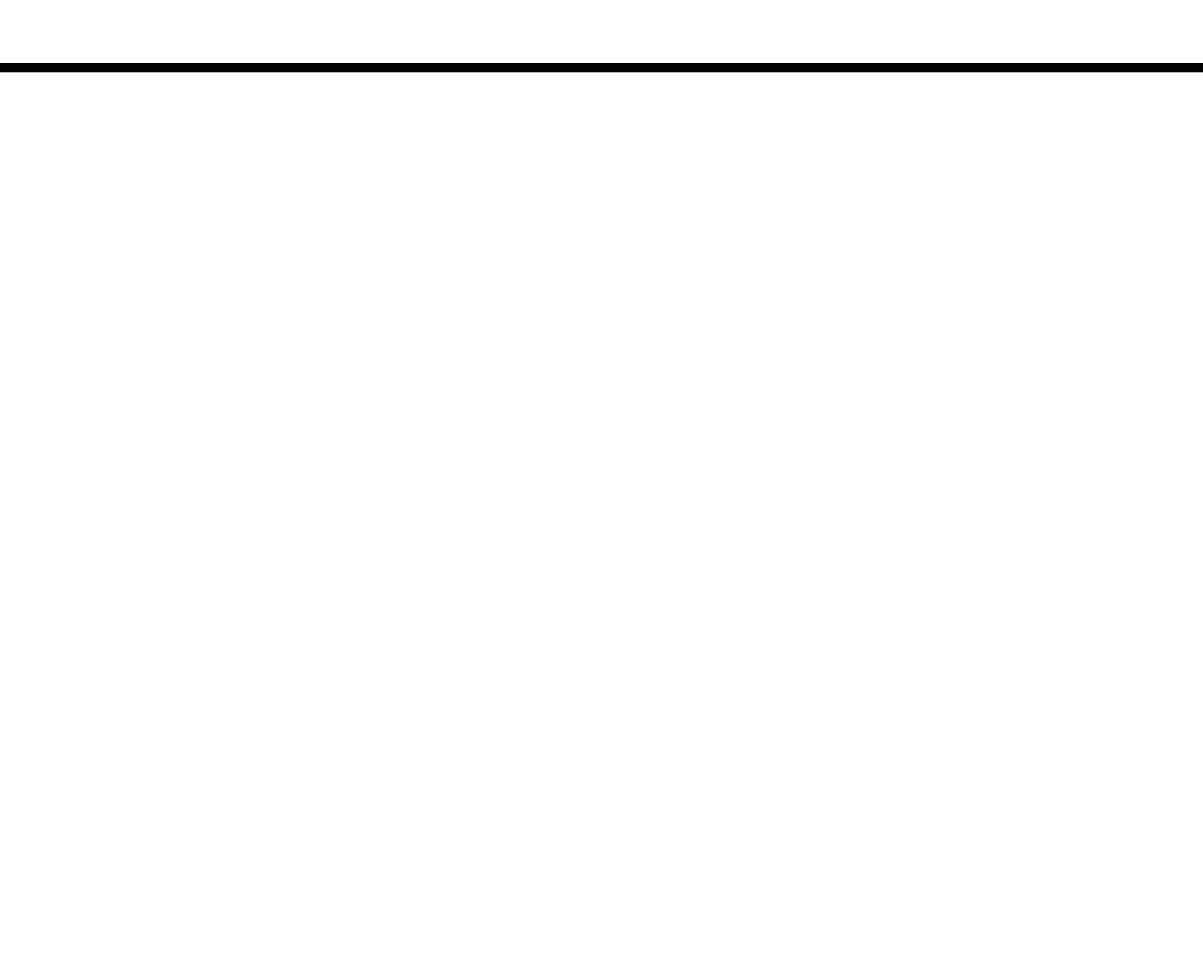
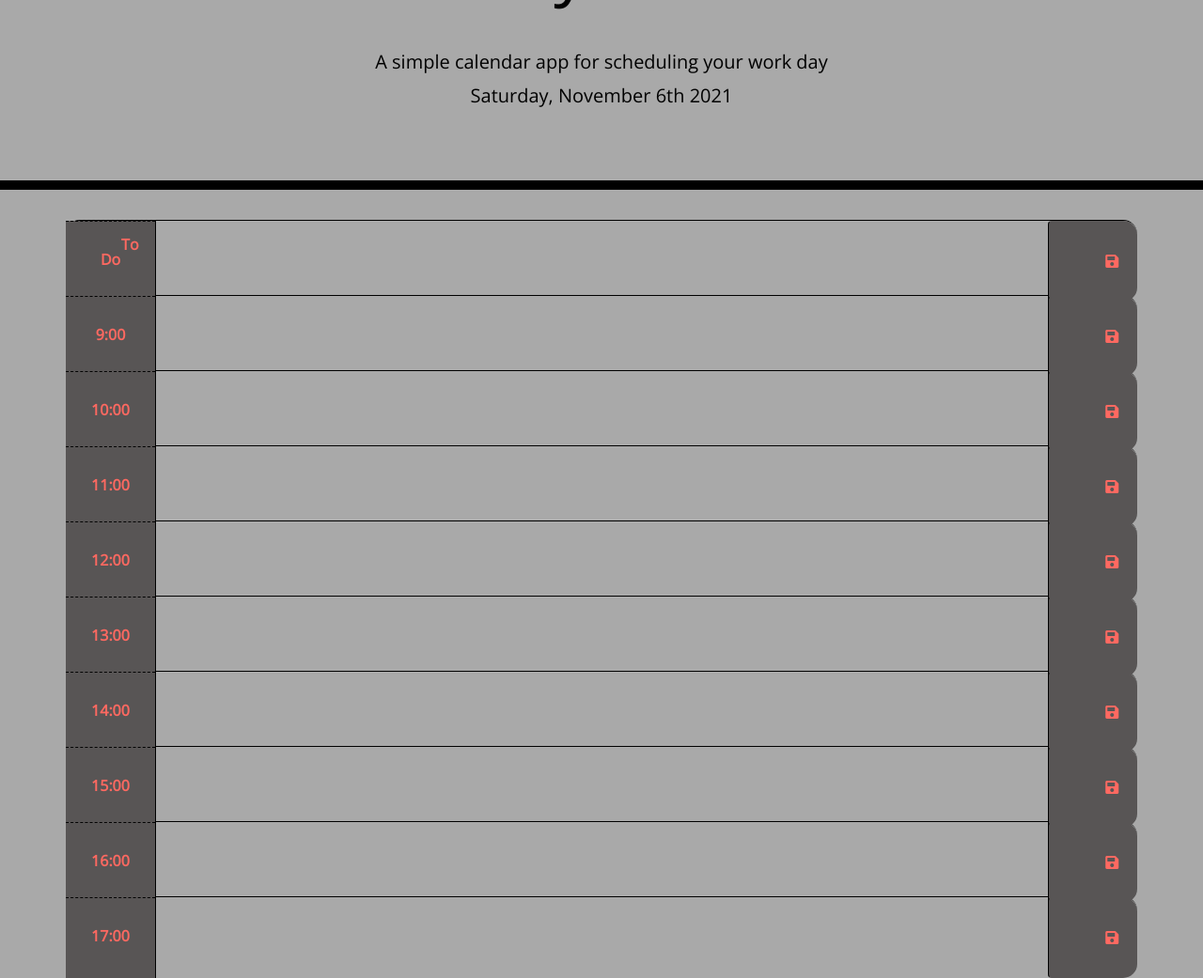
Before and after one commit to DuckArroyo/dayPlanner, a plain HTML site: page index.html in a window 1280 px wide. Shown: the part 191-1232 px from the top of the page at 94% size. Before the commit the page ends 800 px from the top, so only its background shows below. Drawn offline with nearby package versions, Linux system fonts and the light colour scheme.

Commit message:
added time blocks, used bootstrap template

```diff
--- a/index.html
+++ b/index.html
@@ -18,6 +18,7 @@
       href="https://fonts.googleapis.com/css?family=Open+Sans&display=swap"
       rel="stylesheet"
     />
+    <link rel="stylesheet" href="https://unpkg.com/purecss@2.0.6/build/pure-min.css" integrity="sha384-Uu6IeWbM+gzNVXJcM9XV3SohHtmWE+3VGi496jvgX1jyvDTXfdK+rfZc8C1Aehk5" crossorigin="anonymous">
     <link rel="stylesheet" href="style.css" />
     <title>Work Day Scheduler</title>
   </head>
@@ -29,10 +30,110 @@
       <p id="currentDay" class="lead"></p>
     </header>
     <div class="container">
-      <!-- Timeblocks go here -->
+      <div id="important" class="row time-block">
+        <div class="col-md-1 hour">
+          To Do
+        </div>
+        <textarea class="col-md-10 description">
+        </textarea>
+        <button class="btn saveBtn col-md-1">
+          <i class="fas fa-save"></i>
+        </button>
+      </div>
+      <div id="9am" class="row time-block">
+        <div class="col-md-1 hour">
+          9:00
+        </div>
+        <textarea class="col-md-10 description">
+        </textarea>
+        <button class="btn saveBtn col-md-1">
+          <i class="fas fa-save"></i>
+        </button>
+      </div>
+      <div id="10am" class="row time-block">
+        <div class="col-md-1 hour">
+          10:00
+        </div>
+        <textarea class="col-md-10 description">
+        </textarea>
+        <button class="btn saveBtn col-md-1">
+          <i class="fas fa-save"></i>
+        </button>
+      </div>
+      <div id="11am" class="row time-block">
+        <div class="col-md-1 hour">
+          11:00
+        </div>
+        <textarea class="col-md-10 description">
+        </textarea>
+        <button class="btn saveBtn col-md-1">
+          <i class="fas fa-save"></i>
+        </button>
+      </div>
+      <div id="12pm" class="row time-block">
+        <div class="col-md-1 hour">
+          12:00
+        </div>
+        <textarea class="col-md-10 description">
+        </textarea>
+        <button class="btn saveBtn col-md-1">
+          <i class="fas fa-save"></i>
+        </button>
+      </div>
+      <div id="1pm" class="row time-block">
+        <div class="col-md-1 hour">
+          13:00
+        </div>
+        <textarea class="col-md-10 description">
+        </textarea>
+        <button class="btn saveBtn col-md-1">
+          <i class="fas fa-save"></i>
+        </button>
+      </div>
+      <div id="2pm" class="row time-block">
+        <div class="col-md-1 hour">
+          14:00
+        </div>
+        <textarea class="col-md-10 description">
+        </textarea>
+        <button class="btn saveBtn col-md-1">
+          <i class="fas fa-save"></i>
+        </button>
+      </div>
+      <div id="3pm" class="row time-block">
+        <div class="col-md-1 hour">
+          15:00
+        </div>
+        <textarea class="col-md-10 description">
+        </textarea>
+        <button class="btn saveBtn col-md-1">
+          <i class="fas fa-save"></i>
+        </button>
+      </div>
+      <div id="4pm" class="row time-block">
+        <div class="col-md-1 hour">
+          16:00
+        </div>
+        <textarea class="col-md-10 description">
+        </textarea>
+        <button class="btn saveBtn col-md-1">
+          <i class="fas fa-save"></i>
+        </button>
+      </div>
+      <div id="5pm" class="row time-block">
+        <div class="col-md-1 hour">
+          17:00</div>
+        <textarea class="col-md-10 description">
+        </textarea>
+        <button class="btn saveBtn col-md-1">
+          <i class="fas fa-save"></i>
+        </button>
+      </div>
     </div>
 
     <script src="https://code.jquery.com/jquery-3.4.1.min.js"></script>
     <script src="https://cdnjs.cloudflare.com/ajax/libs/moment.js/2.24.0/moment.min.js"></script>
+      <script src="./javaScript.js"></script>
+
   </body>
 </html>
--- /dev/null
+++ b/javaScript.js
@@ -0,0 +1,19 @@
+//! This project has
+// * local storage
+// * jquery
+// * bootstrap
+
+const StartDate = $("#currentDay").text(moment().format("dddd, MMMM Do YYYY"));
+
+//Storage
+var saveToDo = function () {
+  localStorage.setItem("toDo", JSON.stringify(tasks));
+};
+
+var loadToDo = function () {
+  toDos = JSON.parse(localStorage.getItem("toDo"));
+  // if nothing in localStorage, create a new object to track all task status arrays
+  if (!toDo) {
+    toDo = [];
+  }
+};
--- a/style.css
+++ b/style.css
@@ -1,10 +1,11 @@
 body {
-  font-family: 'Open Sans', sans-serif;
+  font-family: "Open Sans", sans-serif;
   font-size: 16px;
   line-height: 1;
+  background-color: darkgrey;
 }
 
-textarea{
+textarea {
   background: transparent;
   border: none;
   resize: none;
@@ -15,17 +16,17 @@ textarea{
 
 .jumbotron {
   text-align: center;
-  background-color: transparent;
+  background-color: darkgray;
   color: black;
   border-radius: 0;
   border-bottom: 10px solid black;
 }
 
-.description{
+.description {
   white-space: pre-wrap;
 }
 
-.time-block{
+.time-block {
   text-align: center;
   border-radius: 15px;
 }
@@ -33,12 +34,13 @@ textarea{
 .row {
   white-space: pre-wrap;
   height: 80px;
-  border-top: 1px solid white;;
+  border-top: 1px solid black;
 }
 
 .hour {
-  background-color: #ffffff;
-  color: #000000;
+  background-color: #585555;
+  color: #ff6961;
+  font-weight: bolder;
   border-top: 1px dashed #000000;
 }
 
@@ -61,11 +63,17 @@ textarea{
   border-left: 1px solid black;
   border-top-right-radius: 15px;
   border-bottom-right-radius: 15px;
-  background-color: #06AED5;
-  color: white;
+  background-color: #585555;
+  color: #ff6961;
 }
 
 .saveBtn i:hover {
   font-size: 20px;
-  transition: all .3s ease-in-out;
+  transition: all 0.3s ease-in-out;
 }
+
+#timeblock {
+  border: #ff6961 0.5px solid;
+  margin: 0px;
+  padding: 5px;
+}
```
Also changed, not shown: 2 other files.
